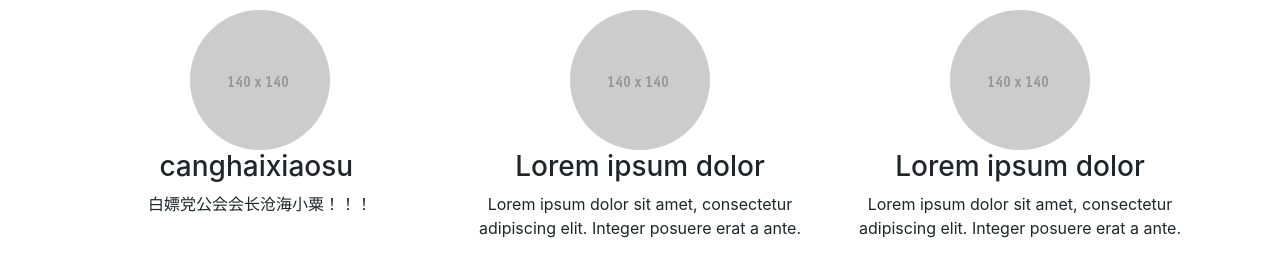
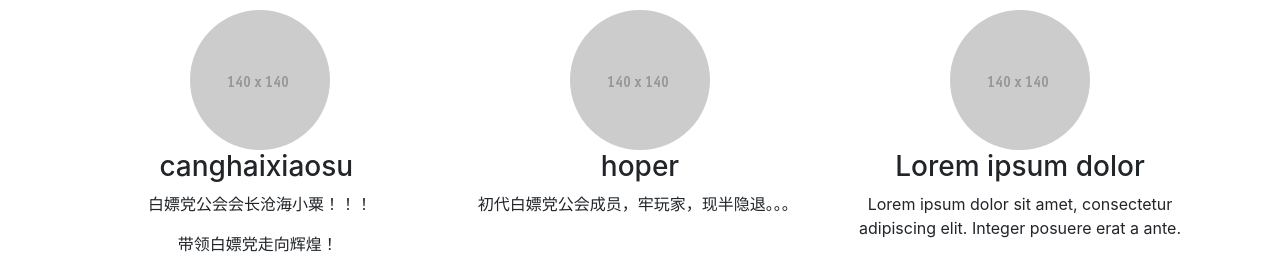
Before and after one commit to AsrnkHoper/bpd, a plain HTML site: page index.html in a window 1280 px wide. Shown: the part 484-737 px from the top of the page. Drawn offline with Linux system fonts and the light colour scheme.

Commit message:
第二次上传

```diff
--- a/index.html
+++ b/index.html
@@ -56,11 +56,12 @@
             <img class="rounded-circle" alt="140x140" style="width: 140px; height: 140px;" src="images/140X140.gif" data-holder-rendered="true">
             <h3>canghaixiaosu&nbsp;</h3>
             <p>白嫖党公会会长沧海小粟！！！</p>
+            <p>带领白嫖党走向辉煌！&nbsp;</p>
           </div>
           <div class="col-lg-4 col-md-6 col-sm-12 text-center">
             <img class="rounded-circle" alt="140x140" style="width: 140px; height: 140px;" src="images/140X140.gif" data-holder-rendered="true">
-            <h3>Lorem ipsum dolor</h3>
-            <p>Lorem ipsum dolor sit amet, consectetur adipiscing elit. Integer posuere erat a ante.</p>
+            <h3>hoper</h3>
+            <p>初代白嫖党公会成员，牢玩家，现半隐退。。。&nbsp;</p>
           </div>
           <div class="col-lg-4 col-md-6 col-sm-12 text-center">
             <img class="rounded-circle" alt="140x140" style="width: 140px; height: 140px;" src="images/140X140.gif" data-holder-rendered="true">
```
